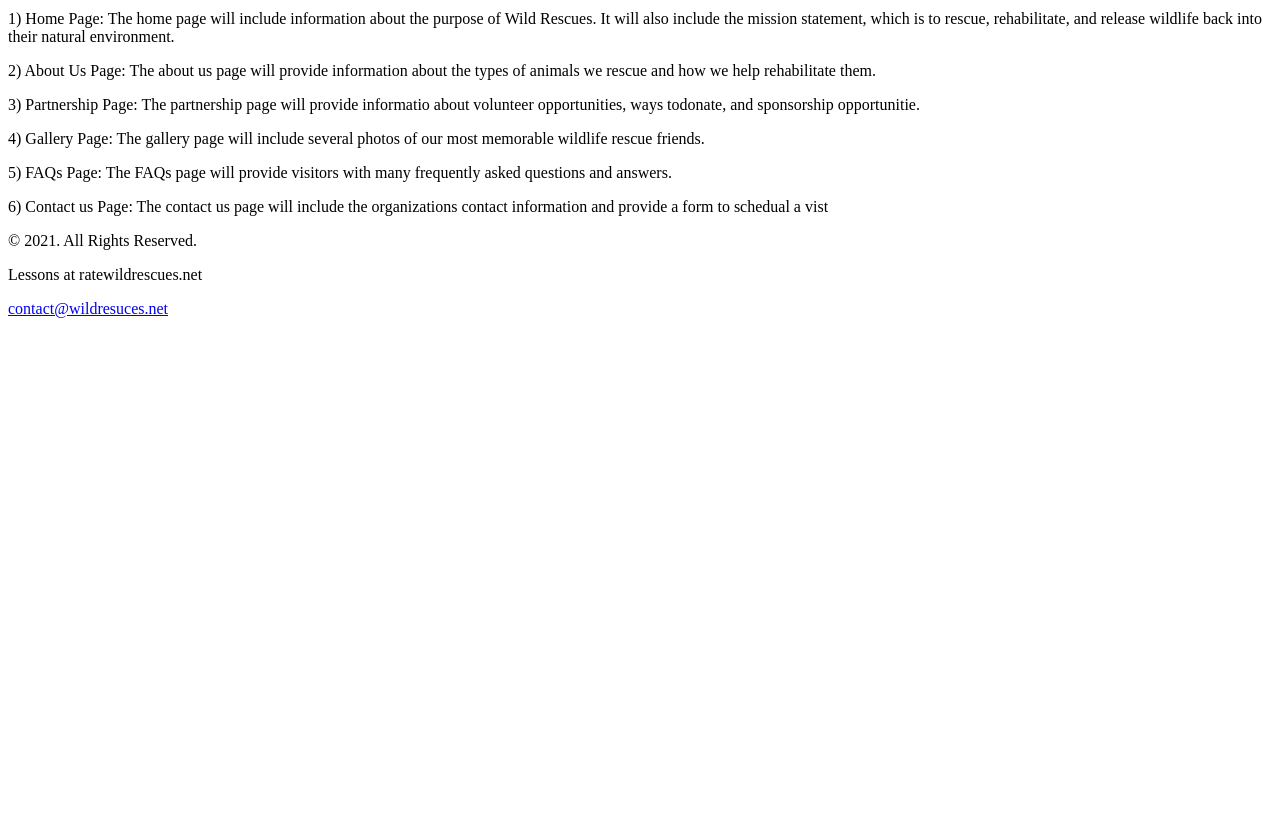
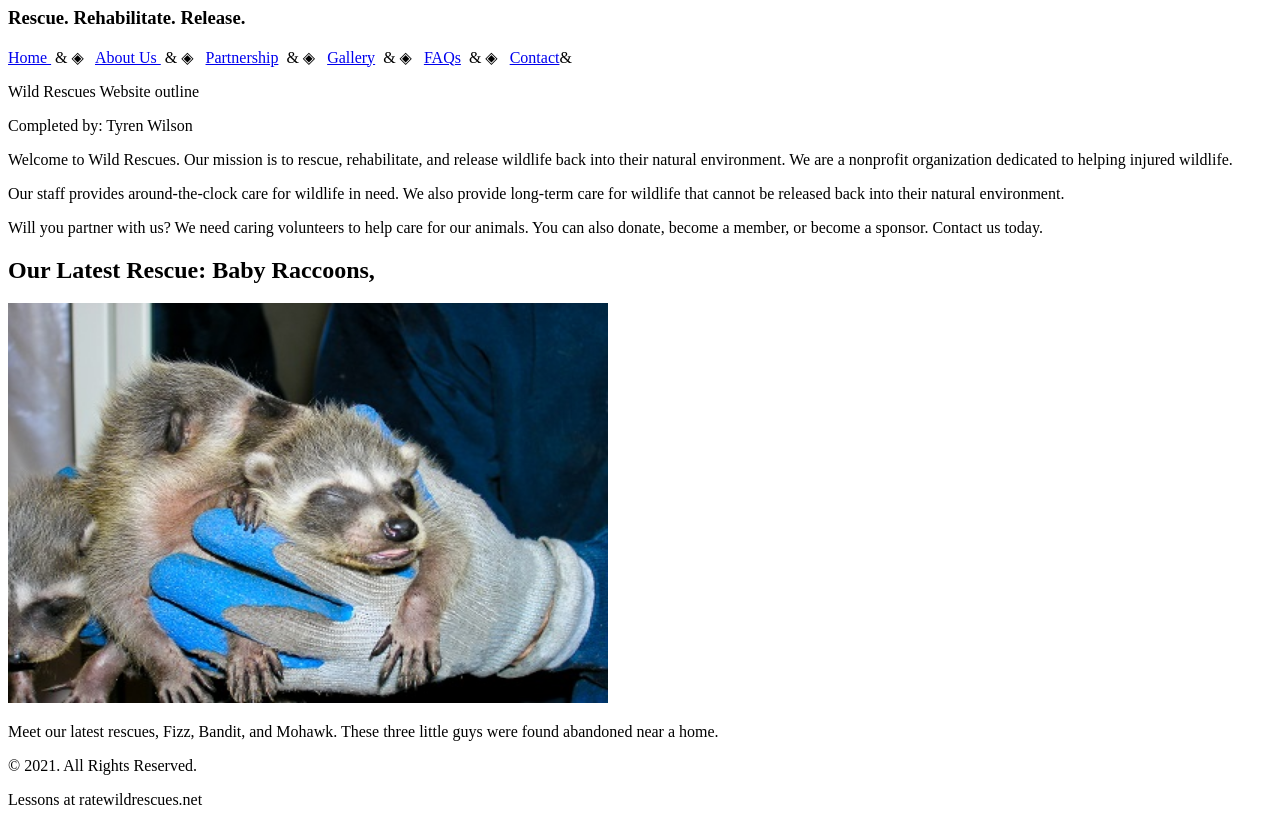
Before and after one commit to deeplover24/deeplover24.github.io, a plain HTML site: page classes/1510/lesson3/index.html in a window 1280 px wide. Shown: the part 74-899 px from the top of the page. Before the commit the page ends 800 px from the top, so only its background shows below. Drawn offline with Linux system fonts and the light colour scheme.

Commit message:
Update index.html

```diff
--- a/classes/1510/lesson3/index.html
+++ b/classes/1510/lesson3/index.html
@@ -1,32 +1,69 @@
 <!DOCTYPE html>
+<!--
+	Student Name: Tyren
+	File Name: CH 3 lab 2
+	Date: 2/20/2025
+-->
+
 <html lang="en">
 <head>
 	<title>Wild Rescues</title>
 	<meta charset="utf-8">
 </head>
 <body>
+    <header>
+    <h1>&#128062; Wild Rescues</h1>
+    <h3>Rescue. Rehabilitate. Release.</h3>
+    </header>
+
+    <nav>
+        <p>
+            <a href="https://github.com/deeplover24/deeplover24.github.io/blob/main/classes/1510/lesson3/index.html">
+                Home </a>&nbsp;&amp;&nbsp;&#9672;&nbsp;&nbsp;
+
+            <a href= https://github.com/deeplover24/deeplover24.github.io/blob/main/classes/1510/lesson3/about.html>
+                About Us </a>&nbsp;&amp;&nbsp;&#9672;&nbsp;&nbsp;
+
+            <a href= https://github.com/deeplover24/deeplover24.github.io/blob/main/classes/1510/lesson3/about.html>
+                Partnership</a> &nbsp;&amp;&nbsp;&#9672;&nbsp;&nbsp;
+
+            <a href = https://github.com/deeplover24/deeplover24.github.io/blob/main/classes/1510/lesson3/gallery.htm>
+                Gallery</a> &nbsp;&amp;&nbsp;&#9672;&nbsp;&nbsp;
+
+            <a href = https://github.com/deeplover24/deeplover24.github.io/blob/main/classes/1510/lesson3/faqs.htm>
+                FAQs</a> &nbsp;&amp;&nbsp;&#9672;&nbsp;&nbsp;
+
+            <a href = https://github.com/deeplover24/deeplover24.github.io/blob/main/classes/1510/lesson3/contacts.htm>
+                Contact</a>&
+
+        </p>
+    </nav>
+
+    <!-- Use the main area to add the main content to the webpage double dash right single angle bracket -->
+
 	<main>
         <p> Wild Rescues Website outline </p>
         <p> Completed by: Tyren Wilson</p>
 
 
-	    <p> 1) Home Page: The home page will include information about the purpose of Wild Rescues. It will also include the mission statement, which is to rescue, rehabilitate, and release wildlife back into their natural environment.</p>
+    <div id=welcome>
+        <p>Welcome to Wild Rescues. Our mission is to rescue, rehabilitate, and release wildlife back into their natural environment. We are a nonprofit organization dedicated to helping injured wildlife.</p>
 
-	    <p> 2) About Us Page: The about us page will provide information about the types of animals we rescue and how we help rehabilitate them.</p>
+        <p>Our staff provides around-the-clock care for wildlife in need. We also provide long-term care for wildlife that cannot be released back into their natural environment.</p>
 
-	    <p> 3) Partnership Page: The partnership page will provide informatio about volunteer opportunities, ways todonate, and sponsorship opportunitie.</p>
+        <p>Will you partner with us? We need caring volunteers to help care for our animals. You can also donate, become a member, or become a sponsor. Contact us today.</p>
+    </div>
+        <div id = latest>
+        <h2>Our Latest Rescue: Baby Raccoons,</h2>
+        <img src="baby-raccoons.jpg" width="600" height="400">
+    </div>
 
-	    <p>4) Gallery Page: The gallery page will include several photos of our most memorable wildlife rescue friends.</p>
-
-	    <p>5) FAQs Page: The FAQs page will provide visitors with many frequently asked questions and answers.</p>
-
-	    <p>6) Contact us Page: The contact us page will include the organizations contact information and provide a form to schedual a vist</p>
+    <p> Meet our latest rescues, Fizz, Bandit, and Mohawk. These three little guys were found abandoned near a home.</p>
 
     </main>
 
     <footer>
         <p>&copy; 2021. All Rights Reserved.</p>
         <p>Lessons at ratewildrescues.net</p>
-		<a href=mailto:contact@wildresuces.net> contact@wildresuces.net</a>
     </footer>
 </body>
```
Lines whose indentation alone changed are shown as unchanged.
